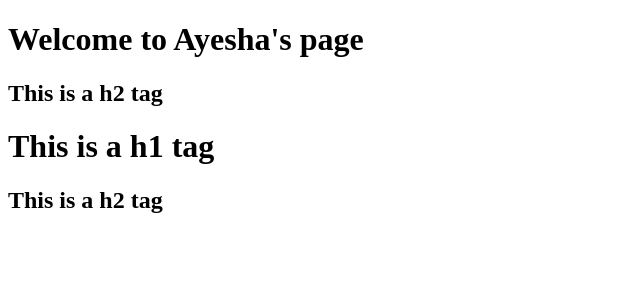
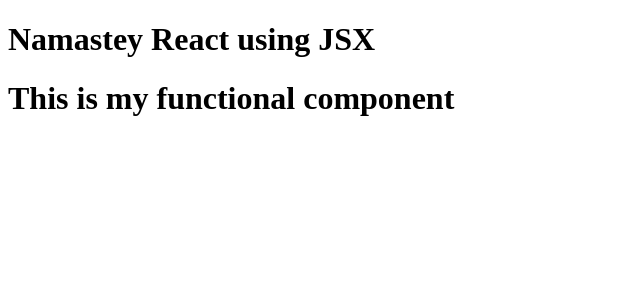
Before and after one commit to AyeshaShamail/hola-react, a React (Vite) app: page / in a window 1280 px wide. Shown: the top 300 px of the page, without its empty margins (0-640 px from the left). Built offline with nearby package versions, Linux system fonts and the light colour scheme.

Commit message:
Chapter-03 Laying foundation code and notes

```diff
--- a/App.js
+++ b/App.js
@@ -1,20 +1,19 @@
 import React from "react";
 import ReactDOM from "react-dom/client";
 
-const parent = React.createElement(
-  "div",
-  { id: "parent" },[
-    React.createElement("div", {id: "child1"}, [
-        React.createElement("h1", {}, "Welcome to Ayesha's page"),
-        React.createElement("h2", {}, "This is a h2 tag"),
-    ]),
-    React.createElement("div", {id: "child2"}, [
-        React.createElement("h1", {}, "This is a h1 tag"),
-        React.createElement("h2", {}, "This is a h2 tag"),
-    ]),
-  ]
+const Title = () => (
+  <h1 className="head" tabIndex="5">
+    Namastey React using JSX
+  </h1>
+);
+
+const HeadingComponent = () => (
+  <div id="container">
+    <Title/>
+    <h1 className="heading"> This is my functional component </h1>
+  </div>
 );
 
 const root = ReactDOM.createRoot(document.getElementById("root"));
 
-root.render(parent);
+root.render(<HeadingComponent />);
--- a/index.html
+++ b/index.html
@@ -8,7 +8,7 @@
   </head>
   <body>
     <div id="root">
-      <h1>Ayesha is here!</h1>
+      <h1>Not Render !</h1>
     </div>
     <script type="module" src="./App.js"></script>
   </body>
--- a/package.json
+++ b/package.json
@@ -4,6 +4,8 @@
   "description": "This is Hola React by Ayesha Shamail",
 
   "scripts": {
+    "start": "parcel index.html",
+    "build": "parcel build index.html",
     "test": "jest"
   },
   "repository": {
```
Also changed, not shown: Assignments/Chapter-03-Laying-Foundation.txt (added), Notes-react/Episode-1.txt (added), Notes-react/Episode-2.txt (renamed from Notes-react/episode 2.txt), Notes-react/Episode-3.txt (added), Notes-react/episode1.txt (deleted).
